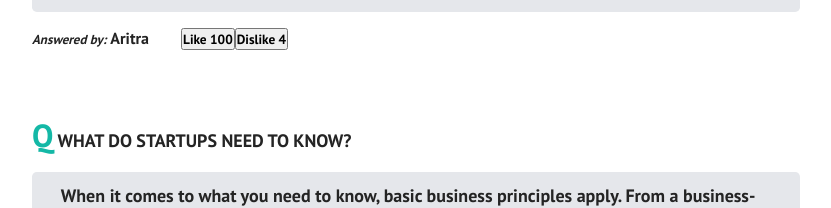
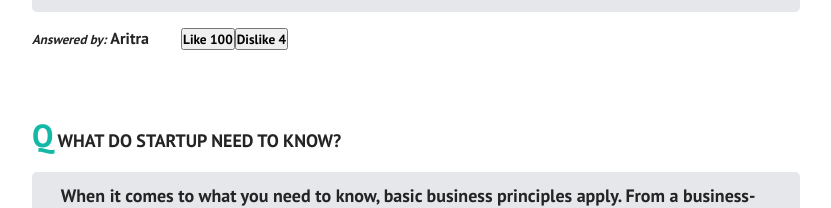
Before and after one commit to Startup-Overflow/startup-overflow, a React (Create React App) app: page /questions in a window 1280 px wide. Shown: the part 1229-1437 px from the top of the page, without its empty margins (0-831 px from the left). Built offline with nearby package versions, Linux system fonts and the light colour scheme.

Commit message:
question.js changed

```diff
--- a/src/components/pages/Questions.js
+++ b/src/components/pages/Questions.js
@@ -39,7 +39,7 @@ function Question() {
   }
   const questionSet = [
     "HOW DO YOU START A STARTUP?",
-    "WHAT DO STARTUPS NEED TO KNOW?",
+    "WHAT DO STARTUP NEED TO KNOW?",
     "WHY DO STARTUPS FAIL?",
     "WHY DO STARTUPS SUCCEED?",
     "HOW TO OBTAIN STARTUP FUNDING/CAPITAL?",
```
